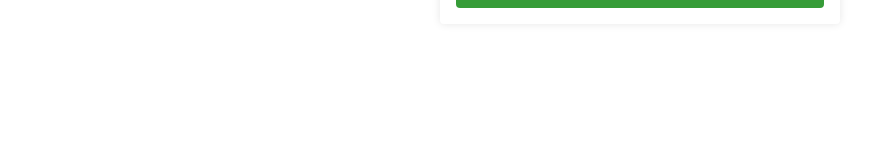
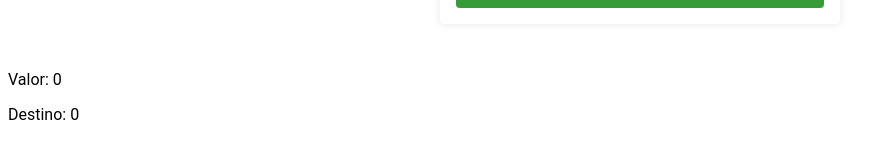
Before and after one commit to thayronFeitosa/angular-alura-bytebanck, an Angular app: page / in a window 1280 px wide. Shown: the part 285-444 px from the top of the page, without its empty margins (0-878 px from the left). Built offline with nearby package versions, Linux system fonts and the light colour scheme.

Commit message:
Interpolando dados

```diff
--- a/src/app/app.component.html
+++ b/src/app/app.component.html
@@ -1 +1,3 @@
-<nova-tranferencia (aoTransferir)="transferir($event)">
+<nova-tranferencia (aoTransferir)="transferir($event)"></nova-tranferencia>
+  <p>Valor: {{ valor }}</p>
+  <p>Destino: {{ destino }}</p>
--- a/src/app/app.component.ts
+++ b/src/app/app.component.ts
@@ -8,8 +8,12 @@ import { Component } from '@angular/core';
 export class AppComponent {
   title = 'byteback';
 
+  destino: number = 0;
+  valor: number = 0;
+
   transferir($event: any) {
-    console.log($event);
-
+    const { destino, valor } = $event;
+    this.destino = destino;
+    this.valor = valor;
   }
 }
--- a/src/app/nova-transferencia/nova-transferencia.component.ts
+++ b/src/app/nova-transferencia/nova-transferencia.component.ts
@@ -8,13 +8,19 @@ import { Component, EventEmitter, Output } from "@angular/core";
 })
 
 export class NovaTrasnferenciaComponent {
-@Output() aoTransferir = new EventEmitter<any>();
+  @Output() aoTransferir = new EventEmitter<any>();
 
   valor: number = 0;
   destino: number = 0;
   transferir() {
     console.log('Solicitado nova transferencia');
-    this.aoTransferir.emit({valor: this.valor, destino: this.destino});
+    this.aoTransferir.emit({ valor: this.valor, destino: this.destino });
+    this.limparCampos();
 
   }
+
+  limparCampos() {
+    this.valor = 0;
+    this.destino = 0;
+  }
 }
```
